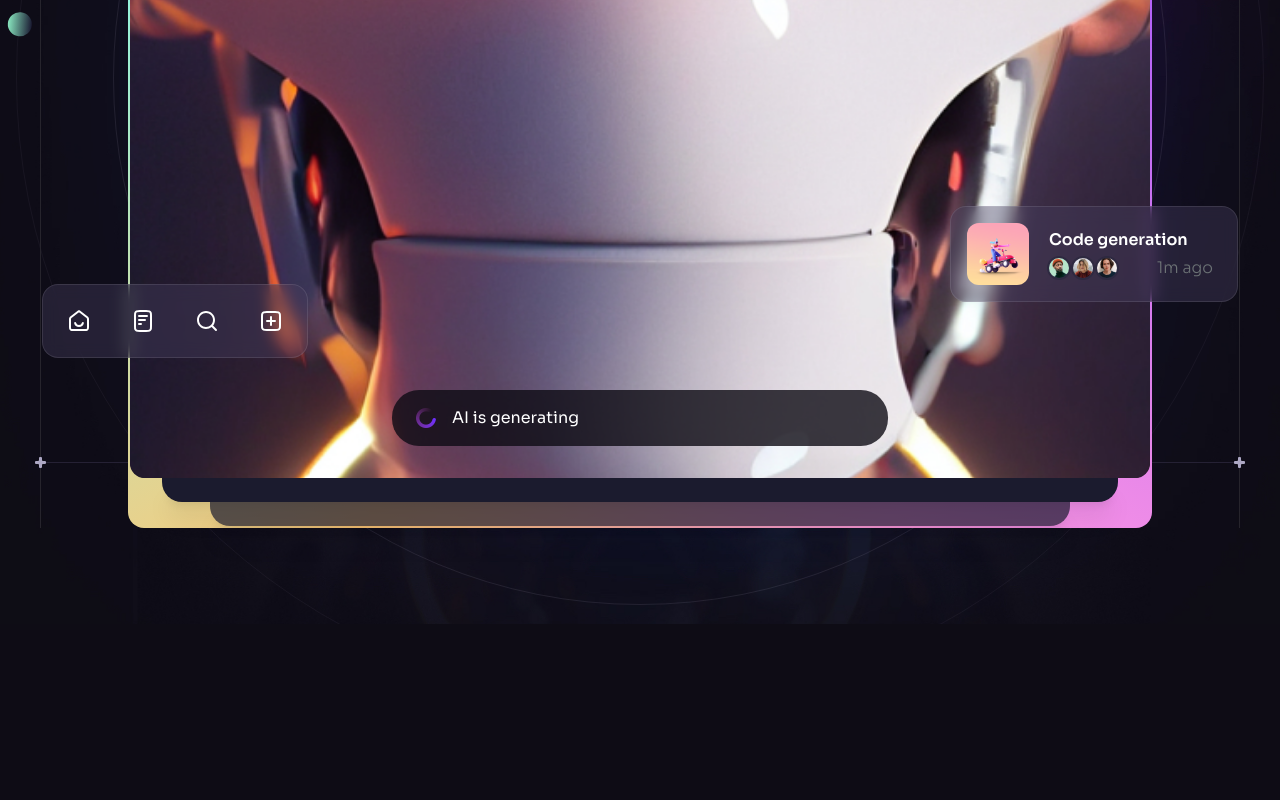
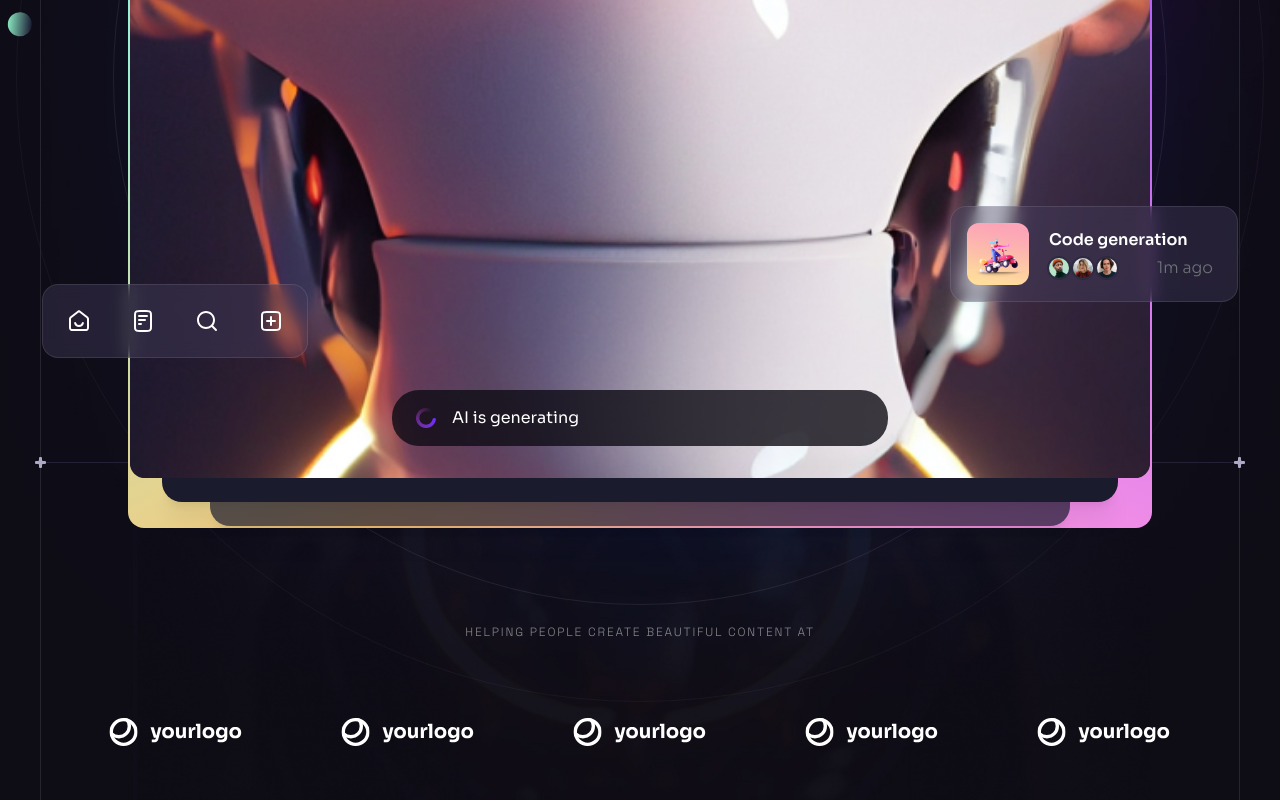
Before and after one commit to RayChan9123/React_Web, a React (Vite) app: page / in a window 1280 px wide. Shown: the part 506-1306 px from the top of the page. Before the commit the page ends 1130 px from the top, so only its background shows below. Built offline with nearby package versions, Linux system fonts and the light colour scheme.

Commit message:
added CompanyLogo.jsx in the Hero.jsx

```diff
--- /dev/null
+++ b/src/compontents/CompanyLogo.jsx
@@ -0,0 +1,23 @@
+import { companyLogos } from "../constants";
+
+const CompanyLogos = ({ className }) => {
+  return (
+    <div className={className}>
+      <h5 className="tagline mb-6 text-center text-n-1/50">
+        Helping people create beautiful content at
+      </h5>
+      <ul className="flex">
+        {companyLogos.map((logo, index) => (
+          <li
+            className="flex items-center justify-center flex-1 h-[8.5rem]"
+            key={index}
+          >
+            <img src={logo} width={134} height={28} alt={logo} />
+          </li>
+        ))}
+      </ul>
+    </div>
+  );
+};
+
+export default CompanyLogos;
--- a/src/compontents/Hero.jsx
+++ b/src/compontents/Hero.jsx
@@ -7,6 +7,7 @@
 import { ScrollParallax } from "react-just-parallax";
 import Generating from "./Generating";
 import Notification from "./Notification";
+import CompanyLogos from "./CompanyLogo";
 
 const Hero = () => {
   const parallaxRef = useRef(null);
@@ -98,6 +99,7 @@
           </div>
           <BackgroundCircles />
         </div>
+        <CompanyLogos className="hidden relative z-10 mt-20 lg:block" />
       </div>
       <BottomLine />
     </Section>
```
